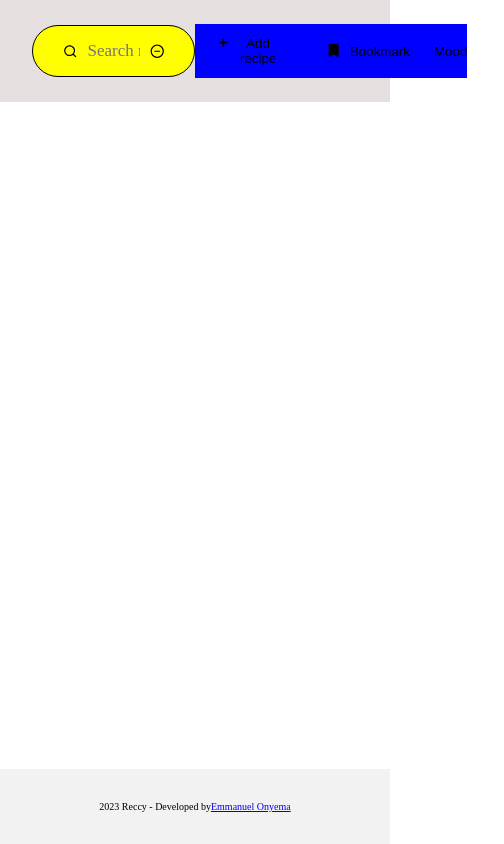
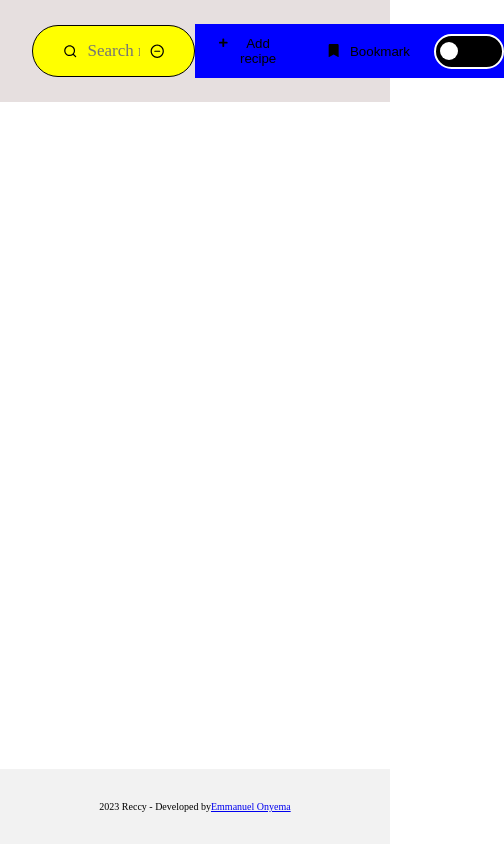
Before and after one commit to cemmanuelonyema/reccy, a React (Vite) app: page / in a window 390 px wide. Shown: the whole page, 504 px wide, since content can reach past the window. Built offline with nearby package versions, Linux system fonts and the light colour scheme.

Commit message:
refactor: add toggle component

```diff
--- /dev/null
+++ b/src/components/atoms/themeToggle/ThemeToggle.jsx
@@ -0,0 +1,16 @@
+import React from 'react';
+import styles from './ThemeToggle.module.scss';
+
+export const ThemeToggle = () => {
+      return (
+            <article className={styles.toggle}>
+                  <input
+                        type="checkbox"
+                        id="switch"
+                        name="theme"
+                        className={styles.toggleInput}
+                  />
+                  <label htmlFor="switch" className={styles.toggleLabel} />
+            </article>
+      );
+};
--- /dev/null
+++ b/src/components/atoms/themeToggle/ThemeToggle.module.scss
@@ -0,0 +1,64 @@
+.toggleInput {
+      display: none;
+}
+
+.toggleLabel {
+      cursor: pointer;
+      width: 5.4rem;
+      height: 2.8rem;
+      background: black;
+      border: 2px solid white;
+      display: block;
+      border-radius: 10rem;
+      position: relative;
+      transition: 0.9s;
+}
+
+.toggleLabel::after {
+      content: '';
+      position: absolute;
+      top: 0.25rem;
+      left: 0.4rem;
+      width: 1.8rem;
+      height: 1.8rem;
+      background: #fff;
+      border-radius: 10rem;
+      transition: 0.9s;
+}
+
+.toggleInput:checked + .toggleLabel {
+      background: white;
+      transition: 0.9s;
+}
+.toggleInput:checked + .toggleLabel:after {
+      left: calc(100% - 5px);
+      transform: translateX(-100%);
+      background: black;
+      width: 1.9rem;
+      height: 1.9rem;
+      transition: 0.9s;
+}
+.toggleLabel:active:after {
+      width: 9rem;
+      transition: 0.9s;
+}
+
+/* width 600px */
+@media (max-width: 37.5em) {
+      .toggleLabel::after {
+            top: 4.2px;
+            left: 4px;
+            width: 2.5rem;
+            height: 2.5rem;
+      }
+
+      .toggleLabel {
+            width: 7rem;
+            height: 3.5rem;
+      }
+      .toggleLabel::after {
+            top: 0.65rem;
+            width: 1.8rem;
+            height: 1.8rem;
+      }
+}
--- a/src/components/layout/nav/Nav.jsx
+++ b/src/components/layout/nav/Nav.jsx
@@ -1,6 +1,7 @@
 import {} from 'react';
 import styles from './Nav.module.scss';
 import { FaPlus, FaBookmark } from '../../../assets/index';
+import { ThemeToggle } from '../../atoms/themeToggle/ThemeToggle';
 
 const Nav = () => {
       return (
@@ -22,9 +23,7 @@ const Nav = () => {
                                     </span>
                               </button>
                         </li>
-                        <li>
-                              <button>Mood</button>
-                        </li>
+                        <ThemeToggle />
                   </ul>
             </nav>
       );
```
